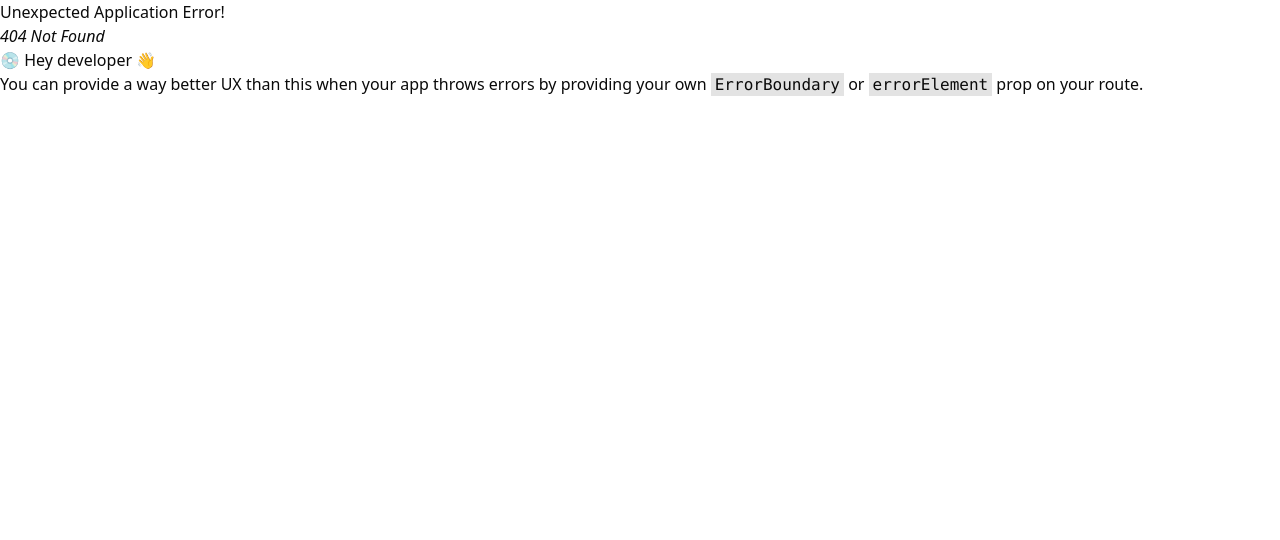
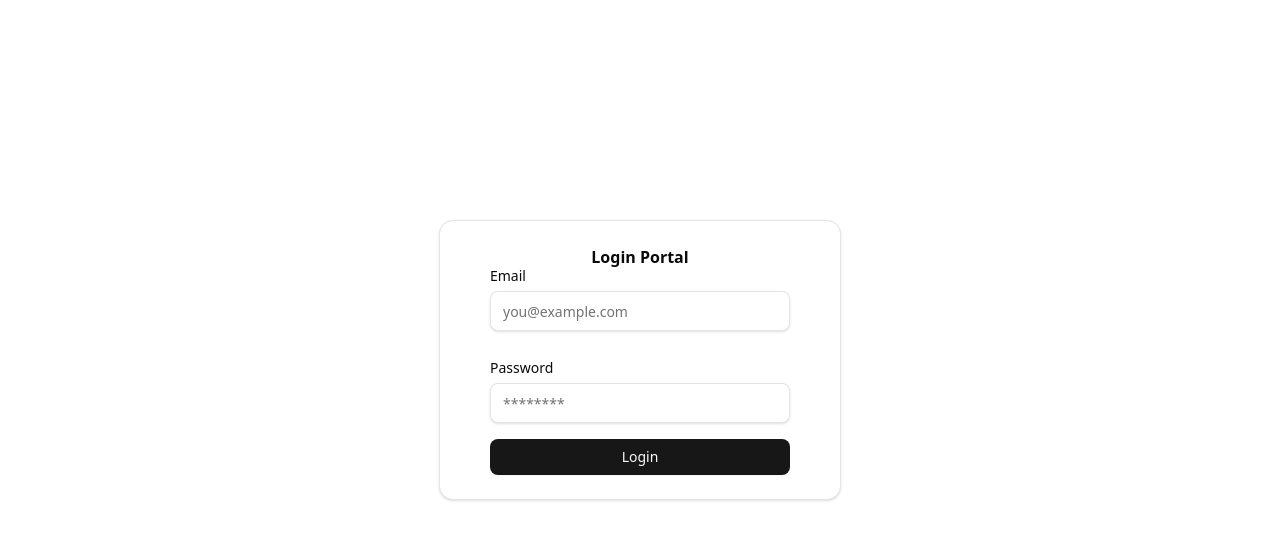
Before and after one commit to SahisN/InstantQuote.Frontend, a React (Vite) app: page /login in a window 1280 px wide. Before the commit this address had no page. Shown: the top 540 px of the page. Built offline with nearby package versions, Linux system fonts and the light colour scheme.

Commit message:
feat: implement login functionality with form validation and UI components

```diff
--- a/package.json
+++ b/package.json
@@ -10,7 +10,10 @@
     "preview": "vite preview"
   },
   "dependencies": {
+    "@hookform/resolvers": "^5.0.1",
     "@radix-ui/react-dialog": "^1.1.13",
+    "@radix-ui/react-form": "^0.1.6",
+    "@radix-ui/react-label": "^2.1.6",
     "@radix-ui/react-separator": "^1.1.6",
     "@radix-ui/react-slot": "^1.2.2",
     "@radix-ui/react-tooltip": "^1.2.6",
@@ -20,6 +23,7 @@
     "lucide-react": "^0.511.0",
     "react": "^18.3.1",
     "react-dom": "^18.3.1",
+    "react-hook-form": "^7.56.4",
     "react-hot-toast": "^2.5.2",
     "react-router-dom": "^7.6.0",
     "tailwind-merge": "^3.3.0",
--- /dev/null
+++ b/src/components/ui/form.jsx
@@ -0,0 +1,143 @@
+import * as React from "react"
+import { Slot } from "@radix-ui/react-slot"
+import { Controller, FormProvider, useFormContext, useFormState } from "react-hook-form";
+
+import { cn } from "@/lib/utils"
+import { Label } from "@/components/ui/label"
+
+const Form = FormProvider
+
+const FormFieldContext = React.createContext({})
+
+const FormField = (
+  {
+    ...props
+  }
+) => {
+  return (
+    (<FormFieldContext.Provider value={{ name: props.name }}>
+      <Controller {...props} />
+    </FormFieldContext.Provider>)
+  );
+}
+
+const useFormField = () => {
+  const fieldContext = React.useContext(FormFieldContext)
+  const itemContext = React.useContext(FormItemContext)
+  const { getFieldState } = useFormContext()
+  const formState = useFormState({ name: fieldContext.name })
+  const fieldState = getFieldState(fieldContext.name, formState)
+
+  if (!fieldContext) {
+    throw new Error("useFormField should be used within <FormField>")
+  }
+
+  const { id } = itemContext
+
+  return {
+    id,
+    name: fieldContext.name,
+    formItemId: `${id}-form-item`,
+    formDescriptionId: `${id}-form-item-description`,
+    formMessageId: `${id}-form-item-message`,
+    ...fieldState,
+  }
+}
+
+const FormItemContext = React.createContext({})
+
+function FormItem({
+  className,
+  ...props
+}) {
+  const id = React.useId()
+
+  return (
+    (<FormItemContext.Provider value={{ id }}>
+      <div data-slot="form-item" className={cn("grid gap-2", className)} {...props} />
+    </FormItemContext.Provider>)
+  );
+}
+
+function FormLabel({
+  className,
+  ...props
+}) {
+  const { error, formItemId } = useFormField()
+
+  return (
+    (<Label
+      data-slot="form-label"
+      data-error={!!error}
+      className={cn("data-[error=true]:text-destructive", className)}
+      htmlFor={formItemId}
+      {...props} />)
+  );
+}
+
+function FormControl({
+  ...props
+}) {
+  const { error, formItemId, formDescriptionId, formMessageId } = useFormField()
+
+  return (
+    (<Slot
+      data-slot="form-control"
+      id={formItemId}
+      aria-describedby={
+        !error
+          ? `${formDescriptionId}`
+          : `${formDescriptionId} ${formMessageId}`
+      }
+      aria-invalid={!!error}
+      {...props} />)
+  );
+}
+
+function FormDescription({
+  className,
+  ...props
+}) {
+  const { formDescriptionId } = useFormField()
+
+  return (
+    (<p
+      data-slot="form-description"
+      id={formDescriptionId}
+      className={cn("text-muted-foreground text-sm", className)}
+      {...props} />)
+  );
+}
+
+function FormMessage({
+  className,
+  ...props
+}) {
+  const { error, formMessageId } = useFormField()
+  const body = error ? String(error?.message ?? "") : props.children
+
+  if (!body) {
+    return null
+  }
+
+  return (
+    (<p
+      data-slot="form-message"
+      id={formMessageId}
+      className={cn("text-destructive text-sm", className)}
+      {...props}>
+      {body}
+    </p>)
+  );
+}
+
+export {
+  useFormField,
+  Form,
+  FormItem,
+  FormLabel,
+  FormControl,
+  FormDescription,
+  FormMessage,
+  FormField,
+}
--- a/src/components/ui/input.jsx
+++ b/src/components/ui/input.jsx
@@ -1,24 +1,21 @@
-import * as React from "react"
+import * as React from "react";
+import { cn } from "@/lib/utils"; // Optional helper to merge class names
 
-import { cn } from "@/lib/utils"
-
-function Input({
-  className,
-  type,
-  ...props
-}) {
+const Input = React.forwardRef(function Input(
+  { className, type = "text", ...props },
+  ref
+) {
   return (
-    (<input
+    <input
       type={type}
-      data-slot="input"
+      ref={ref}
       className={cn(
-        "file:text-foreground placeholder:text-muted-foreground selection:bg-primary selection:text-primary-foreground dark:bg-input/30 border-input flex h-9 w-full min-w-0 rounded-md border bg-transparent px-3 py-1 text-base shadow-xs transition-[color,box-shadow] outline-none file:inline-flex file:h-7 file:border-0 file:bg-transparent file:text-sm file:font-medium disabled:pointer-events-none disabled:cursor-not-allowed disabled:opacity-50 md:text-sm",
-        "focus-visible:border-ring focus-visible:ring-ring/50 focus-visible:ring-[3px]",
-        "aria-invalid:ring-destructive/20 dark:aria-invalid:ring-destructive/40 aria-invalid:border-destructive",
+        "flex h-10 w-full rounded-md border border-input bg-background px-3 py-2 text-sm text-foreground shadow-sm placeholder:text-muted-foreground focus:outline-none focus:ring-2 focus:ring-ring focus:ring-offset-2 disabled:cursor-not-allowed disabled:opacity-50",
         className
       )}
-      {...props} />)
+      {...props}
+    />
   );
-}
+});
 
-export { Input }
+export { Input };
--- /dev/null
+++ b/src/components/ui/label.jsx
@@ -0,0 +1,23 @@
+"use client"
+
+import * as React from "react"
+import * as LabelPrimitive from "@radix-ui/react-label"
+
+import { cn } from "@/lib/utils"
+
+function Label({
+  className,
+  ...props
+}) {
+  return (
+    (<LabelPrimitive.Root
+      data-slot="label"
+      className={cn(
+        "flex items-center gap-2 text-sm leading-none font-medium select-none group-data-[disabled=true]:pointer-events-none group-data-[disabled=true]:opacity-50 peer-disabled:cursor-not-allowed peer-disabled:opacity-50",
+        className
+      )}
+      {...props} />)
+  );
+}
+
+export { Label }
--- a/src/config/router.jsx
+++ b/src/config/router.jsx
@@ -1,8 +1,14 @@
 import Dashboard from "@/pages/Dashboard";
+import Login from "@/pages/Login";
 
 export const routerConfig = [
   {
     path: "/",
     element: <Dashboard />,
   },
+
+  {
+    path: "/login",
+    element: <Login />,
+  },
 ];
--- /dev/null
+++ b/src/forms/loginform/LoginForm.jsx
@@ -0,0 +1,76 @@
+import { useForm } from "react-hook-form";
+import { zodResolver } from "@hookform/resolvers/zod";
+import { looseLoginFormSchema } from "./looseLoginFormSchema";
+
+import {
+  Form,
+  FormField,
+  FormItem,
+  FormLabel,
+  FormControl,
+  FormMessage,
+} from "@/components/ui/form";
+import { Input } from "@/components/ui/input";
+import { Button } from "@/components/ui/button";
+
+export default function LoginForm() {
+  const form = useForm({
+    resolver: zodResolver(looseLoginFormSchema),
+    defaultValues: {
+      email: "",
+      password: "",
+    },
+  });
+
+  const onSubmit = (data) => {
+    console.log("Submitted:", data);
+  };
+
+  return (
+    <Form {...form}>
+      <form onSubmit={form.handleSubmit(onSubmit)} className="space-y-4">
+        <div className="space-y-[30px]">
+          <FormField
+            control={form.control}
+            name="email"
+            render={({ field }) => (
+              <FormItem>
+                <FormLabel>Email</FormLabel>
+                <FormControl>
+                  <Input
+                    placeholder="you@example.com"
+                    {...field}
+                    className="w-[300px]"
+                  />
+                </FormControl>
+                <FormMessage />
+              </FormItem>
+            )}
+          />
+          <FormField
+            control={form.control}
+            name="password"
+            render={({ field }) => (
+              <FormItem>
+                <FormLabel>Password</FormLabel>
+                <FormControl>
+                  <Input
+                    className="w-full"
+                    type="password"
+                    placeholder="********"
+                    {...field}
+                  />
+                </FormControl>
+                <FormMessage />
+              </FormItem>
+            )}
+          />
+        </div>
+
+        <Button className="w-full" type="submit">
+          Login
+        </Button>
+      </form>
+    </Form>
+  );
+}
--- /dev/null
+++ b/src/forms/loginform/looseLoginFormSchema.js
@@ -0,0 +1,6 @@
+import * as z from "zod";
+
+export const looseLoginFormSchema = z.object({
+  email: z.string().min(1, "Email is required").email("Email must be valid"),
+  password: z.string().min(5, "Password must be at least 5 characters long"),
+});
--- a/src/pages/Login.jsx
+++ b/src/pages/Login.jsx
@@ -1,3 +1,21 @@
+import { Card, CardContent, CardHeader } from "@/components/ui/card";
+import LoginForm from "@/forms/loginform/LoginForm";
+
 export default function Login() {
-  return <div>Login page</div>;
+  const handleLogin = async (data) => {
+    console.log("Login data:", data);
+    // Perform login logic here
+  };
+  return (
+    <div className="flex justify-center items-center h-[90vh]">
+      <div className="max-w-screen-sm">
+        <Card className="w-full h-full max-w-[700px] max-h-[600px]">
+          <CardContent className="px-[50px]">
+            <h6 className="text-center font-bold">Login Portal</h6>
+            <LoginForm />
+          </CardContent>
+        </Card>
+      </div>
+    </div>
+  );
 }
```
Also changed, not shown: 1 other file (tests, documents, lock files or other folders).
